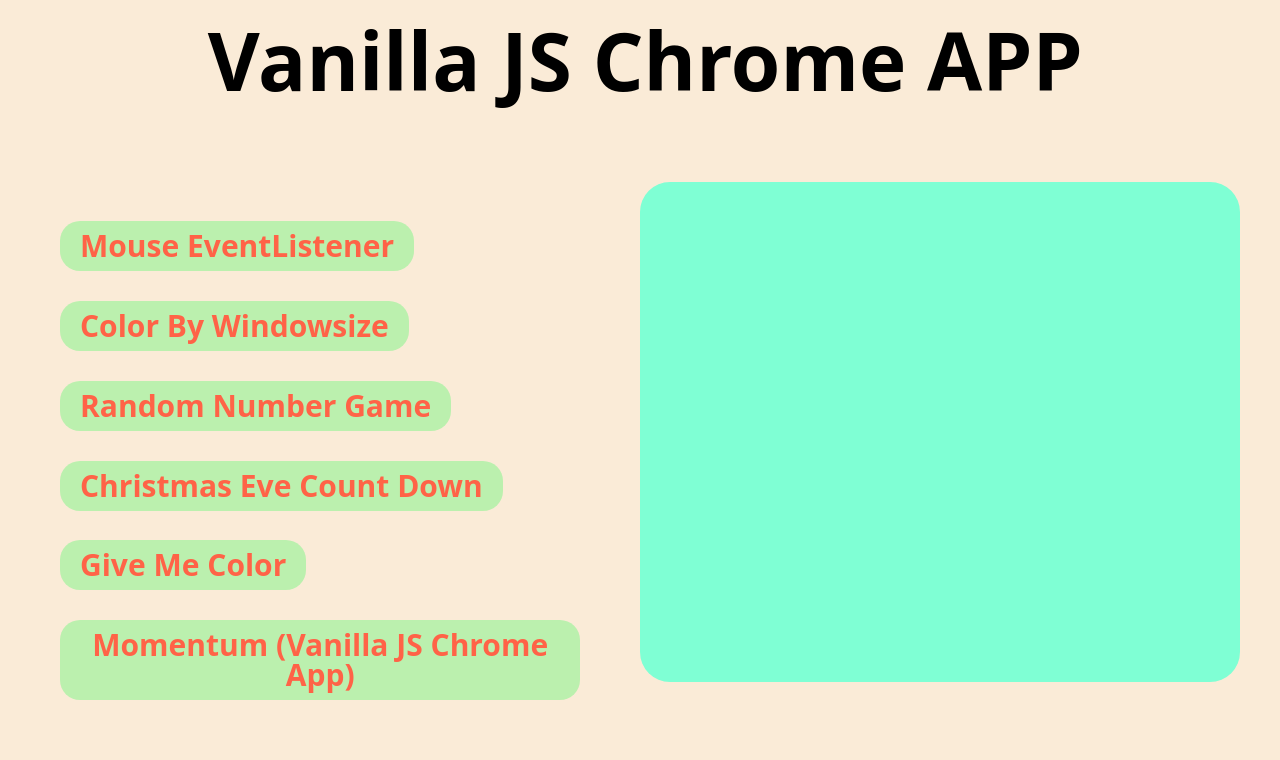
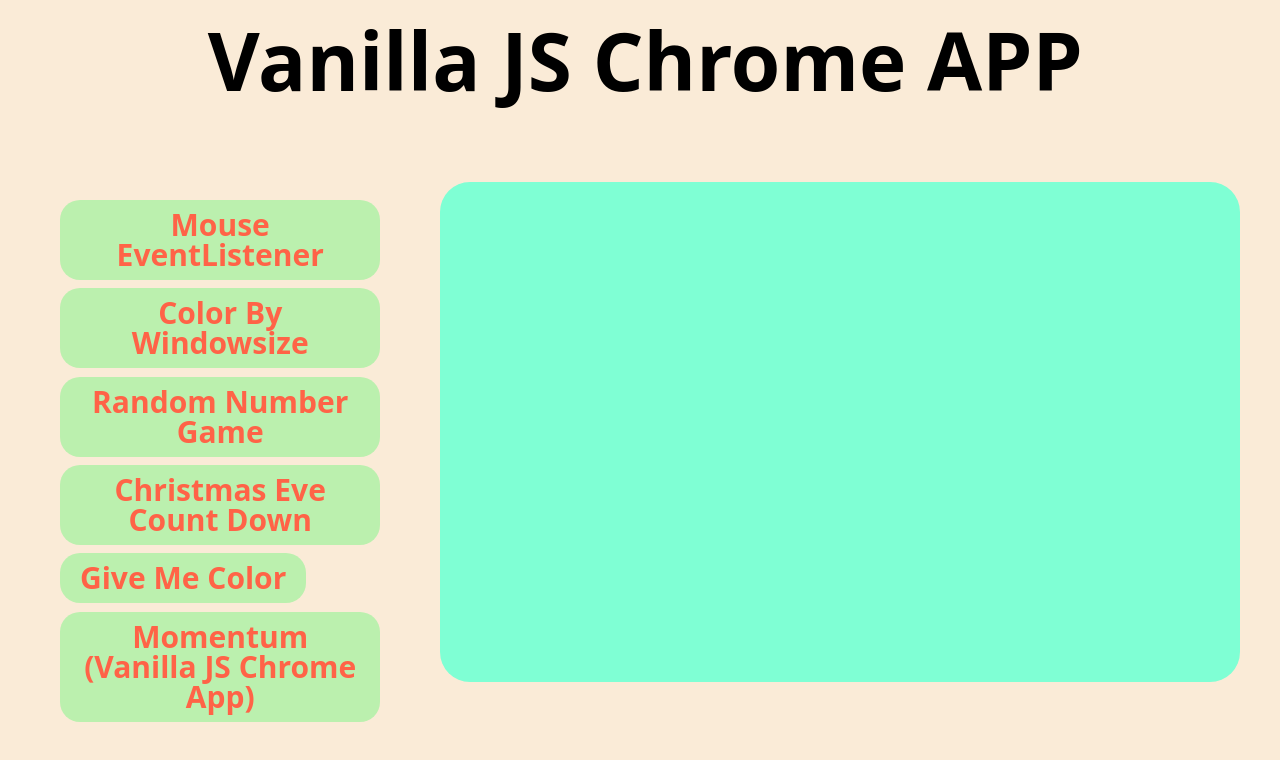
Before and after one commit to parksr89/Vanilla_JS_Chrome_App, a plain HTML site: page index.html in a window 1280 px wide. Drawn offline with nearby package versions, Linux system fonts and the light colour scheme.

Commit message:
Update style.css

```diff
--- a/style.css
+++ b/style.css
@@ -4,7 +4,7 @@ body {
   width: 93%;
   height: 90vh;
   display: grid;
-  grid-template-columns: repeat(2, 1fr);
+  grid-template-columns: 1fr 1.5fr;
   grid-template-rows: 1fr 5fr;
   text-align: center;
   background-color: antiquewhite;
@@ -54,13 +54,13 @@ a:hover {
   grid-row: 2/-1;
   background-color: aquamarine;
   height: 500px;
-  width: 600px;
+  width: 800px;
   border-radius: 30px;
 }
 
 img {
   margin: 20px;
   height: 460px;
-  width: 560px;
+  width: 760px;
   border-radius: 20px;
 }
```
